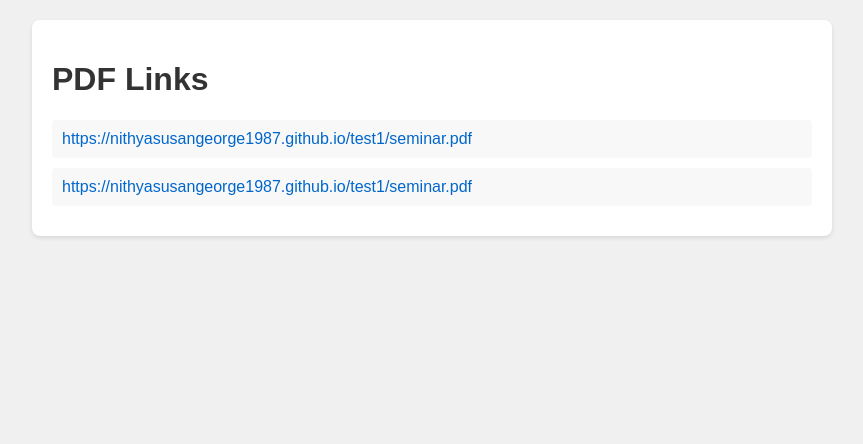
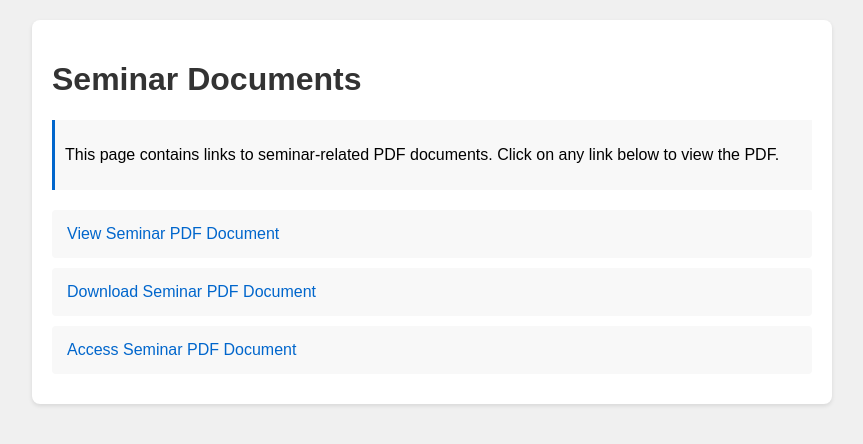
Before and after one commit to Nithyasusangeorge1987/test1, a plain HTML site: page index.html in a window 1280 px wide. Shown: the whole page, without its empty margins (208-1071 px from the left). Drawn offline with Linux system fonts and the light colour scheme.

Commit message:
Update index.html

```diff
--- a/index.html
+++ b/index.html
@@ -3,9 +3,8 @@
 <head>
     <meta charset="UTF-8">
     <meta name="viewport" content="width=device-width, initial-scale=1.0">
-    <title>PDF Links</title>
+    <title>Seminar PDF Repository</title>
     <style>
-        /* Keep your existing styles */
         body {
             font-family: Arial, sans-serif;
             max-width: 800px;
@@ -21,7 +20,7 @@
         }
         .pdf-link {
             display: block;
-            padding: 10px;
+            padding: 15px;
             margin: 10px 0;
             background-color: #f8f8f8;
             border-radius: 4px;
@@ -34,15 +33,25 @@
         h1 {
             color: #333;
         }
+        .description {
+            margin: 20px 0;
+            padding: 10px;
+            border-left: 3px solid #0066cc;
+            background-color: #f8f8f8;
+        }
     </style>
 </head>
 <body>
     <div class="container">
-        <h1>PDF Links</h1>
-        <!-- All links using the working absolute path -->
-        <a href="https://nithyasusangeorge1987.github.io/test1/seminar.pdf" class="pdf-link">https://nithyasusangeorge1987.github.io/test1/seminar.pdf</a>
-        <a href="https://nithyasusangeorge1987.github.io/test1/seminar.pdf" class="pdf-link">https://nithyasusangeorge1987.github.io/test1/seminar.pdf</a>
-
+        <h1>Seminar Documents</h1>
+        <div class="description">
+            <p>This page contains links to seminar-related PDF documents. Click on any link below to view the PDF.</p>
+        </div>
+        <div id="pdf-container">
+            <a href="seminar.pdf" class="pdf-link" target="_blank">View Seminar PDF Document</a>
+            <a href="seminar.pdf" class="pdf-link" target="_blank">Download Seminar PDF Document</a>
+            <a href="seminar.pdf" class="pdf-link" target="_blank">Access Seminar PDF Document</a>
+        </div>
     </div>
 </body>
 </html>
```
